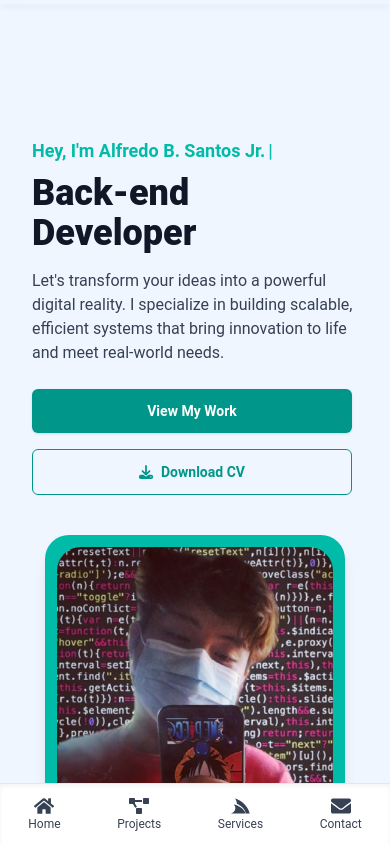
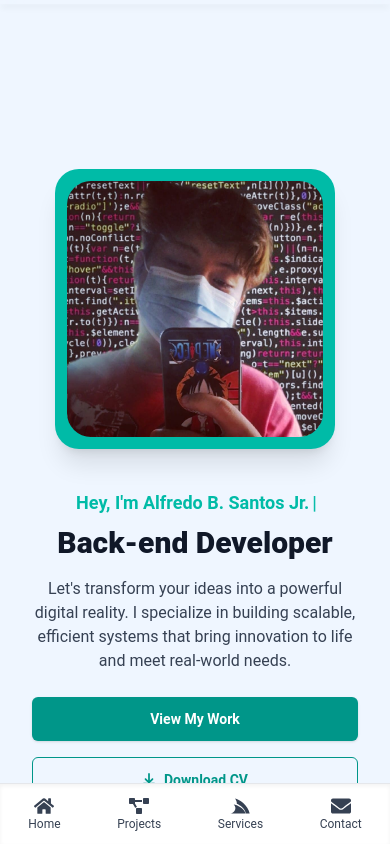
Before and after one commit to AlfredoSantos20/my-portfolio, a React (Vite) app: page / in a window 390 px wide. Shown: the top 844 px of the page. Built offline with nearby package versions, Linux system fonts and the light colour scheme.

Commit message:
some changes

```diff
--- a/src/pages/Front.jsx
+++ b/src/pages/Front.jsx
@@ -1,7 +1,6 @@
 import React, { useState } from 'react';
 import Navbar from './Navbar/Navbar.jsx';
 import Project from './Project/Project.jsx';
-
 import Services from './Services/Services.jsx';
 import Home from './Home/Home.jsx';
 import Contact from './Contact/Contact.jsx';
@@ -14,42 +13,48 @@ const Front = () => {
     <div className="pt-16 font-['Roboto']">
       <Navbar />
 
+      {/* Home Section */}
       <section
         id="home"
-        className="min-h-screen bg-blue-50 flex items-center justify-center px-4 sm:px-6 lg:px-8 "
+        className="min-h-screen bg-blue-50 flex items-center justify-center px-4 sm:px-6 md:px-10"
       >
-        <Home />
+        <div className="w-full max-w-7xl mx-auto">
+          <Home />
+        </div>
       </section>
 
+      {/* Projects Section */}
       <section
         id="projects"
-        className="bg-blue-50 px-4 sm:px-6 lg:px-8 "
+        className="bg-blue-50 px-4 sm:px-6 md:px-10"
       >
         <div className="max-w-7xl mx-auto">
-
           <Project selectedTab={selectedTab} />
         </div>
       </section>
 
+      {/* Services Section */}
       <section
         id="services"
-        className="bg-blue-50 px-4 sm:px-6 lg:px-8"
+        className="bg-blue-50 px-4 sm:px-6 md:px-10"
       >
         <div className="max-w-7xl mx-auto">
           <Services />
         </div>
       </section>
 
+      {/* Contact Section */}
       <section
         id="contact"
-        className="bg-blue-50 px-4 sm:px-6 lg:px-8 "
+        className="bg-blue-50 px-4 sm:px-6 md:px-10"
       >
         <div className="max-w-4xl mx-auto">
           <Contact />
         </div>
       </section>
 
-      <footer className="bg-blue-50 px-4 sm:px-6 lg:px-8 pt-6 pb-10">
+      {/* Footer */}
+      <footer className="bg-blue-50 px-4 sm:px-6 md:px-10 pt-6 pb-10">
         <Footer />
       </footer>
     </div>
--- a/src/pages/Home/Home.jsx
+++ b/src/pages/Home/Home.jsx
@@ -19,10 +19,11 @@ const Home = () => {
   };
 
   return (
-    <div className="max-w-7xl w-full px-4 sm:px-6 md:px-10 flex flex-col md:flex-row items-center gap-10">
-      {/* LEFT SIDE */}
-      <div className="flex-1 text-left">
-        <p className="text-lg sm:text-xl font-semibold text-teal-500">
+    <div className="w-full max-w-7xl mx-auto px-4 sm:px-6 lg:px-8 py-12 flex flex-col-reverse md:flex-row items-center justify-center gap-10">
+
+
+      <div className="flex-1 text-center md:text-left">
+        <p className="text-lg sm:text-xl font-semibold text-teal-500 mb-2">
           <Typewriter
             words={["Hey, I'm Alfredo B. Santos Jr."]}
             loop={0}
@@ -34,15 +35,15 @@ const Home = () => {
           />
         </p>
 
-        <h1 className="text-4xl sm:text-5xl md:text-6xl font-extrabold text-gray-900 mt-2 hover:text-teal-500 transition-colors duration-300">
+        <h1 className="text-3xl sm:text-4xl md:text-5xl lg:text-6xl font-extrabold text-gray-900 hover:text-teal-500 transition-colors duration-300">
           Back-end Developer
         </h1>
 
-        <p className="mt-4 sm:mt-6 text-base sm:text-lg text-gray-700 max-w-xl">
+        <p className="mt-4 sm:mt-6 text-base sm:text-lg text-gray-700 max-w-xl mx-auto md:mx-0">
           Let's transform your ideas into a powerful digital reality. I specialize in building scalable, efficient systems that bring innovation to life and meet real-world needs.
         </p>
 
-        <div className="mt-6 flex flex-col xs:flex-row sm:flex-row gap-4 w-full max-w-xs sm:max-w-none">
+        <div className="mt-6 flex flex-col sm:flex-row gap-4 justify-center md:justify-start w-full sm:w-auto">
           <Button
             href="#projects"
             text="View My Work"
@@ -59,16 +60,15 @@ const Home = () => {
             className="w-full sm:w-auto"
           />
         </div>
-
       </div>
 
-      {/* RIGHT SIDE */}
+
       <div className="flex-1 flex justify-center">
-        <div className="bg-teal-500 p-3 sm:p-4 rounded-3xl shadow-lg group cursor-pointer max-w-[300px] sm:max-w-[350px] md:max-w-[400px] w-full">
+        <div className="bg-teal-500 p-3 sm:p-4 rounded-3xl shadow-xl group max-w-[280px] sm:max-w-[340px] md:max-w-[400px] w-full">
           <img
             src="/assets/images/me2.jpg"
             alt="Alfredo"
-            className="rounded-3xl w-full h-auto object-cover transform transition-transform duration-500 group-hover:scale-110 group-active:scale-125"
+            className="rounded-3xl w-full h-auto object-cover transform transition-transform duration-500 group-hover:scale-105"
           />
         </div>
       </div>
--- a/src/pages/Project/Project.jsx
+++ b/src/pages/Project/Project.jsx
@@ -113,7 +113,7 @@ const Project = () => {
       : allProjects.filter((project) => project.type === filter);
 
   return (
-    <section className="py-16 px-6 bg-blue-50">
+    <section className="py-10 px-6 bg-blue-50">
       <div className="text-center mb-12">
         <h2 className="text-4xl font-bold hover:text-teal-500 transition-colors duration-300">
           My Projects
```
